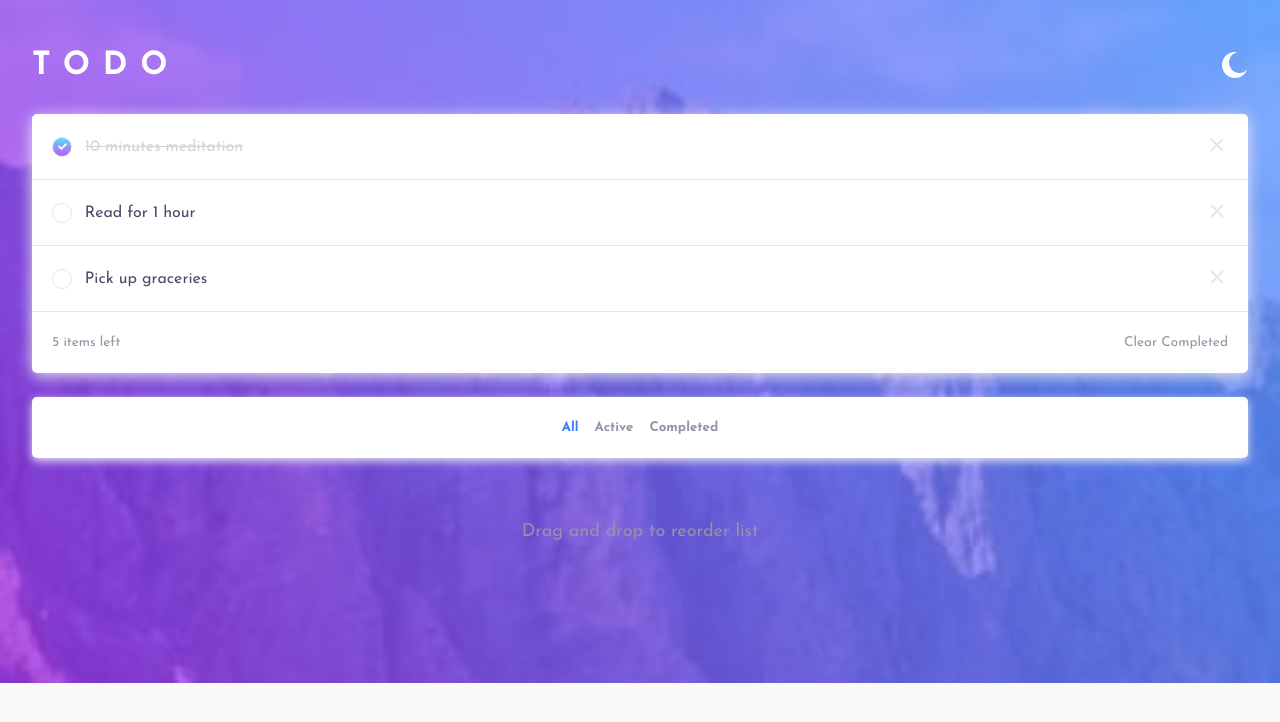
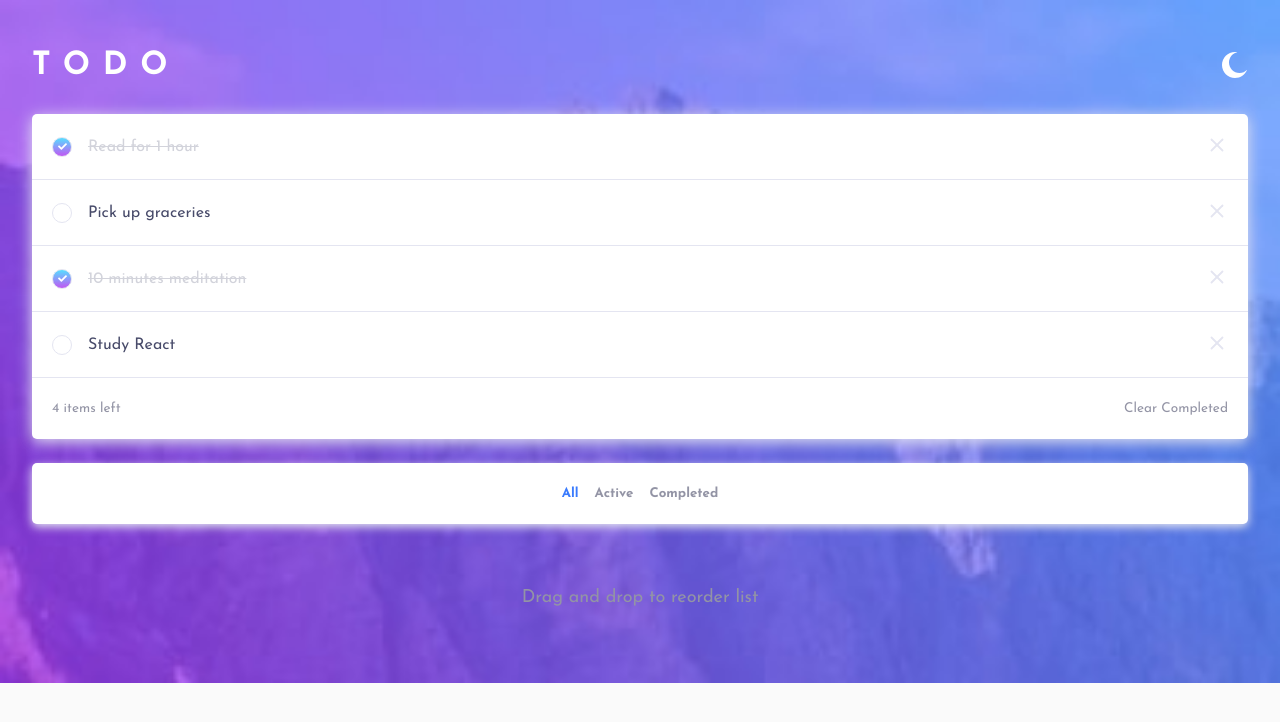
Before and after one commit to pedrocs378/todo-app, a React (Create React App) app: page / in a window 1280 px wide. Shown: the top 722 px of the page. Built offline with nearby package versions, Linux system fonts and the light colour scheme.

Commit message:
feat: adiciona funcoes para marcar task e remover task

```diff
--- /dev/null
+++ b/src/components/RadioButton/index.tsx
@@ -0,0 +1,24 @@
+import { InputHTMLAttributes } from 'react'
+import { FaCheck } from 'react-icons/fa'
+
+import { Container } from './styles'
+
+interface RadioButtonProps extends InputHTMLAttributes<HTMLInputElement> {
+	checked: boolean
+}
+
+export function RadioButton({ checked, ...rest }: RadioButtonProps) {
+
+	return (
+		<Container isSelected={checked}>
+			<input
+				type="radio"
+				checked={checked}
+				{...rest}
+			/>
+			<span>
+				<FaCheck />
+			</span>
+		</Container>
+	)
+}
--- /dev/null
+++ b/src/components/RadioButton/styles.ts
@@ -0,0 +1,35 @@
+import styled, { css } from 'styled-components'
+
+interface ContainerProps {
+	isSelected: boolean
+}
+
+export const Container = styled.div<ContainerProps>`
+	margin-right: 1rem;
+
+	input {
+		display: none;
+	}
+
+	span {
+		display: flex;
+		align-items: center;
+		justify-content: center;
+
+		height: 20px;
+		width: 20px;
+		border-radius: 10px;
+		border: 1px solid ${props => props.theme.colors.complements};
+		background: ${({ isSelected }) => isSelected ? 'var(--radio-background)' : 'transparent'};
+
+		svg {
+			height: 9px;
+			width: 9px;
+			color: #fff;
+
+			${({ isSelected }) => !isSelected && css`
+				display: none;
+			`}
+		}
+	}
+`
--- /dev/null
+++ b/src/components/Task/index.tsx
@@ -0,0 +1,39 @@
+import { FiX } from 'react-icons/fi'
+
+import { RadioButton } from '../RadioButton'
+
+import { Container } from './styles'
+
+interface TaskParams {
+	id: string
+	title: string
+	isCompleted: boolean
+}
+
+interface TaskProps {
+	task: TaskParams
+	onChange?: () => void
+	onDelete?: () => void
+}
+
+export function Task({ task, onChange, onDelete }: TaskProps) {
+
+	return (
+		<Container
+			htmlFor={task.id}
+			isSelected={task.isCompleted}
+		>
+			<RadioButton
+				id={task.id}
+				checked={task.isCompleted}
+				onClick={() => onChange && onChange()}
+			/>
+
+			{task.title}
+
+			<button type="button" onClick={() => onDelete && onDelete()}>
+				<FiX />
+			</button>
+		</Container>
+	)
+}
--- /dev/null
+++ b/src/components/Task/styles.ts
@@ -0,0 +1,33 @@
+import styled, { css } from 'styled-components'
+
+interface ContainerProps {
+	isSelected: boolean
+}
+
+export const Container = styled.label<ContainerProps>`
+	display: flex;
+	align-items: center;
+
+	padding: 1.25rem;
+	border-bottom: 1px solid ${props => props.theme.colors.complements};
+	color: ${props => props.theme.colors.heading};
+	font-weight: 400;
+	font-size: 1rem;
+
+	${({ isSelected }) => isSelected && css`
+		text-decoration: line-through;
+		color: ${props => props.theme.colors.placeholder};
+	`}
+
+	> button {
+		margin-left: auto;
+		background: transparent;
+		border: 0;
+
+		svg {
+			height: 22px;
+			width: 22px;
+			color: ${props => props.theme.colors.complements};
+		}
+	}
+`
--- a/src/pages/Home/index.tsx
+++ b/src/pages/Home/index.tsx
@@ -1,10 +1,12 @@
+import { useCallback, useContext, useState } from 'react'
 import { DefaultTheme, ThemeContext } from 'styled-components'
-import { FaCheck } from 'react-icons/fa'
-import { FiX } from 'react-icons/fi'
+
+import { Task } from '../../components/Task'
 
 import { useThemeApp } from '../../contexts/ThemeAppContext'
 
 import imgBackgroundLight from '../../assets/bg-mobile-light.jpg'
+import imgBackgroundDark from '../../assets/bg-mobile-dark.jpg'
 import moonIcon from '../../assets/icon-moon.svg'
 import sunIcon from '../../assets/icon-sun.svg'
 
@@ -13,30 +15,81 @@ import {
 	Content,
 	TitleContainer,
 	Tasks,
-	Task,
 	TasksFooter,
 	TaskFilters,
 	FilterButton,
 	TipText,
 } from './styles'
-import { useContext } from 'react'
+
+interface TaskParams {
+	id: string
+	title: string
+	isCompleted: boolean
+}
 
 interface HomeProps {
 	onChangeTheme?: (theme: DefaultTheme) => void
 }
 
+const initialTasks = [
+	{
+		id: String(Math.random()),
+		title: 'Read for 1 hour',
+		isCompleted: true,
+	},
+	{
+		id: String(Math.random()),
+		title: 'Pick up graceries',
+		isCompleted: false,
+	},
+	{
+		id: String(Math.random()),
+		title: '10 minutes meditation',
+		isCompleted: true,
+	},
+	{
+		id: String(Math.random()),
+		title: 'Study React',
+		isCompleted: false,
+	},
+]
+
 export function Home({ onChangeTheme }: HomeProps) {
 	const { title: themeTitle } = useContext(ThemeContext)
 	const { theme, toggleTheme } = useThemeApp()
+
+	const [tasks, setTasks] = useState<TaskParams[]>(initialTasks)
 
 	function handleToggleTheme() {
 		toggleTheme()
 		onChangeTheme && onChangeTheme(theme)
 	}
 
+	const handleToggleTask = useCallback((id: string) => {
+		const tasksUpdated = tasks.map(task => {
+			if (task.id === id) {
+				return {
+					...task,
+					isCompleted: !task.isCompleted
+				}
+			}
+
+			return task
+		})
+
+		setTasks(tasksUpdated)
+	}, [tasks])
+
+	const handleDeleteTask = useCallback((id: string) => {
+		const tasksUpdated = tasks.filter(task => task.id !== id)
+
+		setTasks(tasksUpdated)
+	}, [tasks])
+
 	return (
 		<Container>
-			<img src={imgBackgroundLight} alt="Background" />
+			<img src={themeTitle === 'light' ? imgBackgroundLight : imgBackgroundDark} alt="Background" />
+
 			<Content>
 				<TitleContainer>
 					<h1>Todo</h1>
@@ -46,48 +99,24 @@ export function Home({ onChangeTheme }: HomeProps) {
 					</button>
 				</TitleContainer>
 				<Tasks>
-					<Task htmlFor="task-radio" isSelected={true}>
-						<div>
-							<input type="radio" id="task-radio" />
-							<span>
-								<FaCheck />
-							</span>
-						</div>
-						10 minutes meditation
-						<button type="button">
-							<FiX />
-						</button>
-					</Task>
-					<Task htmlFor="task-radio" isSelected={false}>
-						<div>
-							<input type="radio" id="task-radio" />
-							<span>
-								<FaCheck />
-							</span>
-						</div>
-						Read for 1 hour
-						<button type="button">
-							<FiX />
-						</button>
-					</Task>
-					<Task htmlFor="task-radio" isSelected={false}>
-						<div>
-							<input type="radio" id="task-radio" />
-							<span>
-								<FaCheck />
-							</span>
-						</div>
-						Pick up graceries
-						<button type="button">
-							<FiX />
-						</button>
-					</Task>
+
+					{tasks.map(task => (
+						<Task
+							key={task.id}
+							task={task}
+							onChange={() => handleToggleTask(task.id)}
+							onDelete={() => handleDeleteTask(task.id)}
+						/>
+					))}
+
 					<TasksFooter>
-						<p>5 items left</p>
+						<p>{tasks.length} items left</p>
+
 						<button type="button">
 							Clear Completed
 						</button>
 					</TasksFooter>
+
 				</Tasks>
 				<TaskFilters>
 					<FilterButton isSelected={true}>
--- a/src/styles/themes/dark.ts
+++ b/src/styles/themes/dark.ts
@@ -1,4 +1,4 @@
-export default {
+const dark = {
 	title: 'dark',
 
 	colors: {
@@ -10,3 +10,5 @@ export default {
 		complements: '#4d5066',
 	}
 }
+
+export default dark
--- a/src/styles/themes/light.ts
+++ b/src/styles/themes/light.ts
@@ -1,4 +1,4 @@
-export default {
+const light = {
 	title: 'light',
 
 	colors: {
@@ -10,3 +10,5 @@ export default {
 		complements: '#e4e5f1',
 	}
 }
+
+export default light
```
